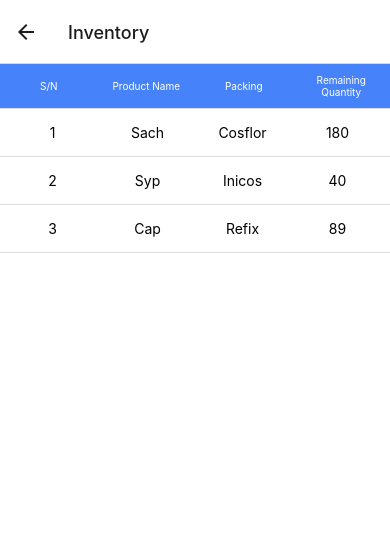
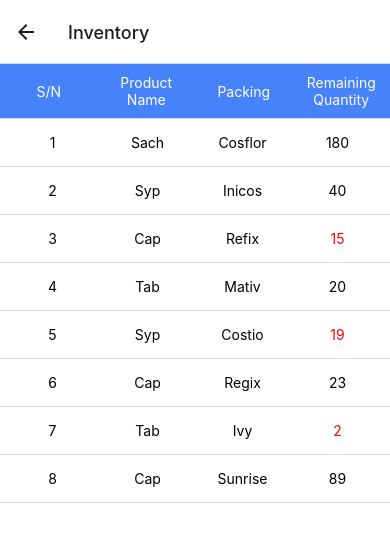
Before and after one commit to mianfarooqazam/Medi_Stock, a React Native app: screen /Inventory in a window 390 px wide. Shown: the top 542 px of the page. Built offline with nearby package versions, Linux system fonts and the light colour scheme.

Commit message:
Updated Inventory
-array mapping

```diff
--- a/src/screens/dashboard/Inventory.tsx
+++ b/src/screens/dashboard/Inventory.tsx
@@ -1,90 +1,88 @@
-import { ScrollView, StyleSheet, Text, View } from 'react-native'
-import React from 'react'
+import React from 'react';
+import { ScrollView, StyleSheet, Text, View } from 'react-native';
+import { Item } from 'react-native-paper/lib/typescript/components/List/List';
+
+
+const ProductsData = [
+  { productName: 'Sach', packing: 'Cosflor', remainingQuantity: 180 },
+  { productName: 'Syp', packing: 'Inicos', remainingQuantity: 40 },
+  { productName: 'Cap', packing: 'Refix', remainingQuantity: 15 },
+  { productName: 'Tab', packing: 'Mativ', remainingQuantity: 20 },
+  { productName: 'Syp', packing: 'Costio', remainingQuantity: 19 },
+  { productName: 'Cap', packing: 'Regix', remainingQuantity: 23 },
+  { productName: 'Tab', packing: 'Ivy', remainingQuantity: 2 },
+  { productName: 'Cap', packing: 'Sunrise', remainingQuantity: 89 },
+];
+
 
 const Inventory = () => {
   return (
     <View style={styles.container}>
-
       <View>
         <View style={styles.table}>
           <Text style={styles.tableHeader}>S/N</Text>
           <Text style={styles.tableHeader}>Product Name</Text>
           <Text style={styles.tableHeader}>Packing</Text>
           <Text style={styles.tableHeader}>Remaining Quantity</Text>
-
         </View>
 
         <ScrollView>
-      {/* t-row */}
+
+
+
+
+              {ProductsData.map((item,index)=> (
                   <View style={styles.tableRow}>
-        <Text style={styles.tableData}>1</Text>
-        <Text style={styles.tableData}>Sach</Text>
-        <Text style={styles.tableData}>Cosflor</Text>
-        <Text style={styles.tableData}>180</Text>
-
-      </View>
-      <View style={styles.tableRow}>
-        <Text style={styles.tableData}>2</Text>
-        <Text style={styles.tableData}>Syp</Text>
-        <Text style={styles.tableData}>Inicos</Text>
-        <Text style={styles.tableData}>40</Text>
-
+                    <Text style={styles.tableData}>{index+1}</Text>
+                    <Text style={styles.tableData}>{item.productName}</Text>
+                    <Text style={styles.tableData}>{item.packing}</Text>
+                    <Text style={[styles.tableData, item.remainingQuantity < 20 ? styles.redText: null]}>{item.remainingQuantity}</Text>
                   </View>
 
-      <View style={styles.tableRow}>
-        <Text style={styles.tableData}>3</Text>
-        <Text style={styles.tableData}>Cap</Text>
-        <Text style={styles.tableData}>Refix</Text>
-        <Text style={styles.tableData}>89</Text>
+              ))}
 
-      </View>
+
+
         </ScrollView>
       </View>
+    </View>
+  );
+};
 
-    </View>
-  )
-}
 const styles = StyleSheet.create({
   container: {
-    flex:1,
-    backgroundColor:"#fff",
-    // marginVertical:10
-}, heading: {
-    fontSize: 20,
-    // fontWeight: 'bold',
-    marginBottom: 10,
-    textAlign: 'left',
+    flex: 1,
+    backgroundColor: '#fff',
   },
   table: {
     flexDirection: 'row',
     borderBottomWidth: 1,
     borderBottomColor: '#ddd',
     backgroundColor: '#4683fb',
-
-  alignItems: 'center'
-
+    alignItems: 'center',
   },
   tableHeader: {
     flex: 1,
     padding: 10,
-  color: '#ffff',
-  // fontWeight: 'bold',
+    color: '#fff',
     textAlign: 'center',
-//   overflow: "hidden",
-    fontSize: 10,
-
+    fontSize: 14,
   },
   tableRow: {
     flexDirection: 'row',
     borderBottomWidth: 1,
     borderBottomColor: '#ddd',
-  padding:5
+    padding: 5,
   },
   tableData: {
     flex: 1,
     padding: 10,
     textAlign: 'center',
   },
-})
+  redText: {
+    color: 'red',
+  },
+});
 
-export default Inventory
+
+export default Inventory;
```
Lines whose indentation alone changed are shown as unchanged.
